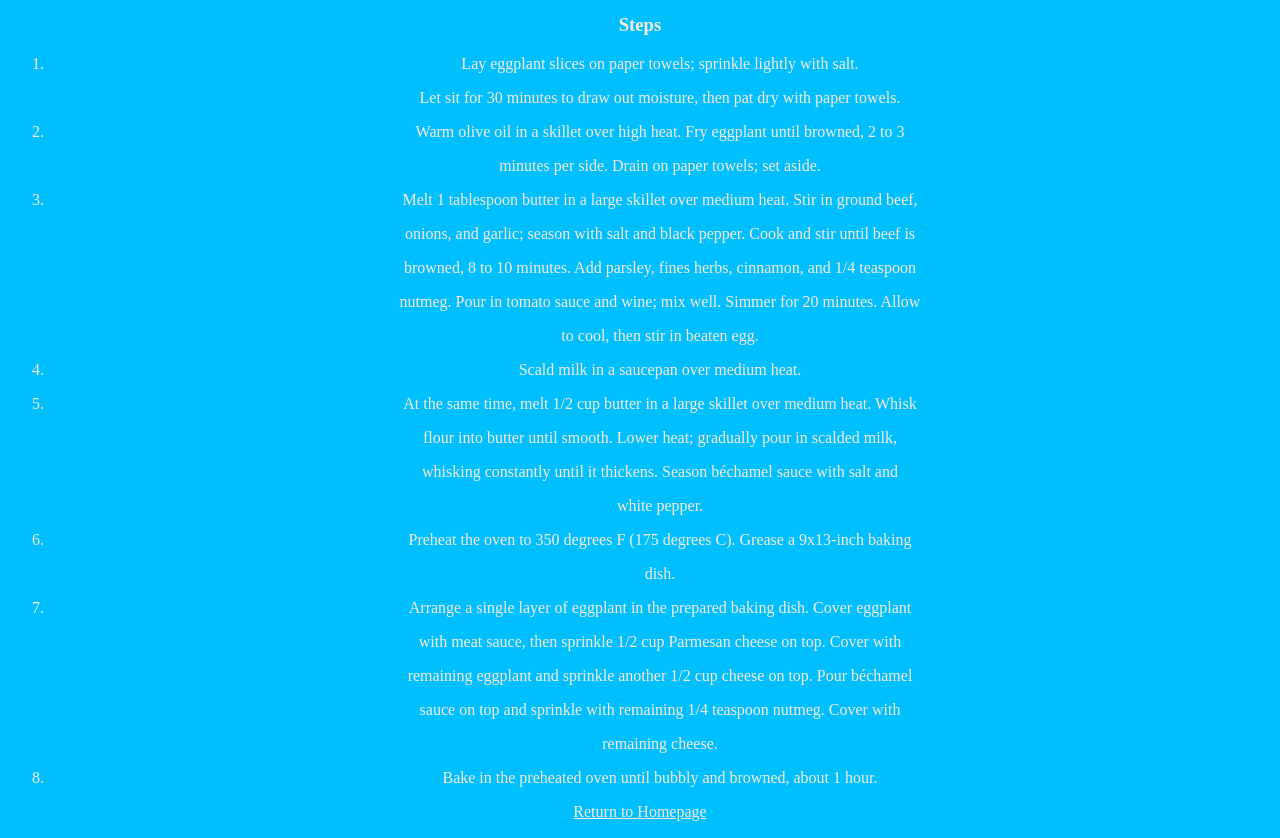
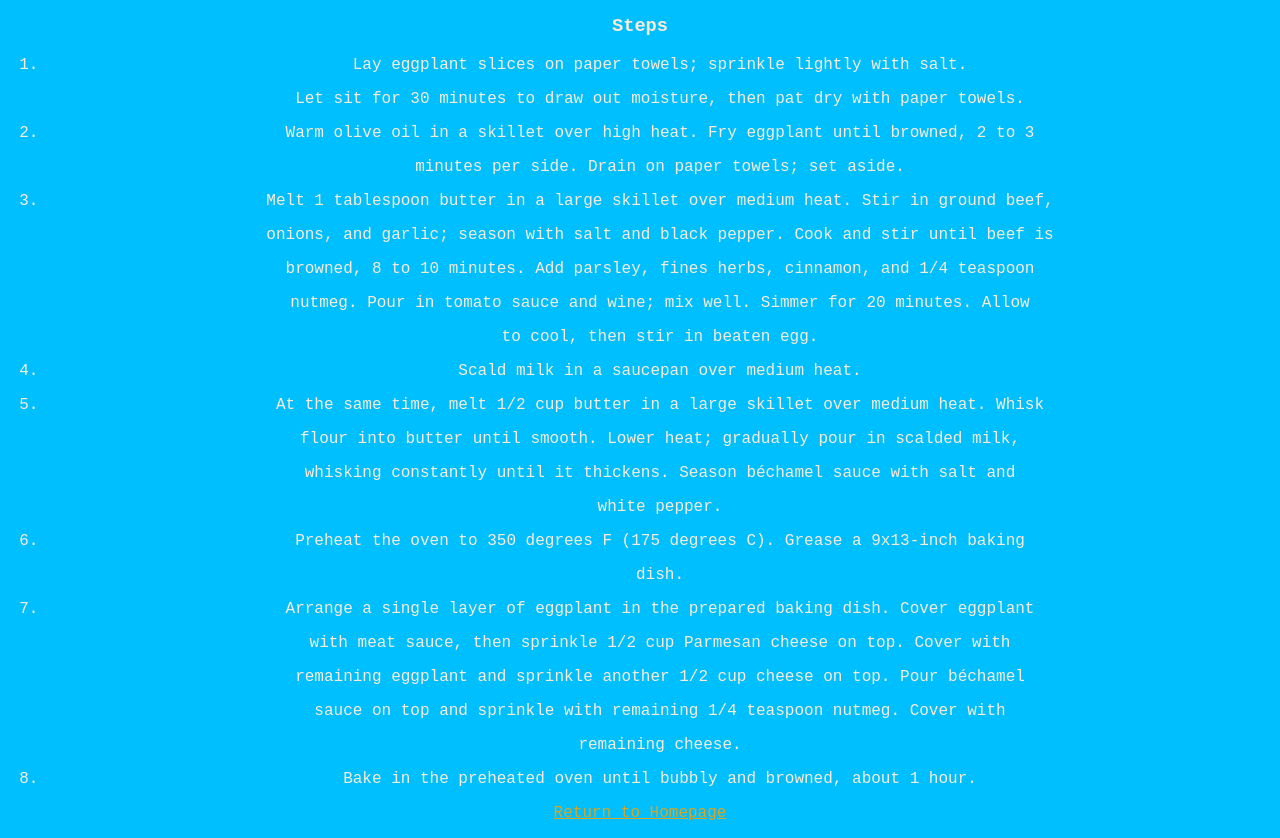
Before and after one commit to Fa3th0n/odin-rcipes-style, a plain HTML site: page recipes/moussaka.html in a window 1280 px wide. Shown: the part 754-1592 px from the top of the page. Drawn offline with Linux system fonts and the light colour scheme.

Commit message:
Edit recipes and style.css exit ls

```diff
--- a/recipes/moussaka.html
+++ b/recipes/moussaka.html
@@ -40,46 +40,47 @@
 <h3>Steps</h3>
 <ol>
     <li>
-        <p>Lay eggplant slices on paper towels; sprinkle lightly with salt.</p>
+        Lay eggplant slices on paper towels; sprinkle lightly with salt.
         <p>Let sit for 30 minutes to draw out moisture, then pat dry with paper towels.</p>
     </li>
     <li>
-        <p>Warm olive oil in a skillet over high heat. Fry eggplant until browned, 2 to 3</p>
+        Warm olive oil in a skillet over high heat. Fry eggplant until browned, 2 to 3
         <p>minutes per side. Drain on paper towels; set aside.</p>
     </li>
     <li>
-        <p>Melt 1 tablespoon butter in a large skillet over medium heat. Stir in ground beef,</p>
+        Melt 1 tablespoon butter in a large skillet over medium heat. Stir in ground beef,
         <p>onions, and garlic; season with salt and black pepper. Cook and stir until beef is </p>
         <p>browned, 8 to 10 minutes. Add parsley, fines herbs, cinnamon, and 1/4 teaspoon</p>
         <p>nutmeg. Pour in tomato sauce and wine; mix well. Simmer for 20 minutes. Allow</p>
         <p>to cool, then stir in beaten egg.</p>
     </li>
     <li>
-        <p>Scald milk in a saucepan over medium heat.</p>
+        Scald milk in a saucepan over medium heat.
+        <p> </p>
     </li>
     <li>
-        <p>At the same time, melt 1/2 cup butter in a large skillet over medium heat. Whisk</p>
+        At the same time, melt 1/2 cup butter in a large skillet over medium heat. Whisk
         <p>flour into butter until smooth. Lower heat; gradually pour in scalded milk,</p>
         <p>whisking constantly until it thickens. Season béchamel sauce with salt and </p>
         <p>white pepper.</p>
     </li>
     <li>
-        <p>Preheat the oven to 350 degrees F (175 degrees C). Grease a 9x13-inch baking</p>
+        Preheat the oven to 350 degrees F (175 degrees C). Grease a 9x13-inch baking
         <p>dish.</p>
     </li>
     <li>
-        <p>Arrange a single layer of eggplant in the prepared baking dish. Cover eggplant </p>
+        Arrange a single layer of eggplant in the prepared baking dish. Cover eggplant
         <p>with meat sauce, then sprinkle 1/2 cup Parmesan cheese on top. Cover with</p>
         <p>remaining eggplant and sprinkle another 1/2 cup cheese on top. Pour béchamel </p>
         <p>sauce on top and sprinkle with remaining 1/4 teaspoon nutmeg. Cover with</p>
         <p>remaining cheese.</p>
     </li>
     <li>
-        <p>Bake in the preheated oven until bubbly and browned, about 1 hour.</p>
+        Bake in the preheated oven until bubbly and browned, about 1 hour.
     </li>
 </ol>
 
-<p><a href="../index.html">Return to Homepage</a></p>
+<p><a class="return" href="../index.html">Return to Homepage</a></p>
 
 </body>
 
--- a/style.css
+++ b/style.css
@@ -3,5 +3,10 @@
 * {
     background-color: deepskyblue;
     color: antiquewhite;
+    font-family: 'Courier New', Courier, monospace, serif, sans-serif;
     text-align: center;
 }
+
+.return {
+    color: goldenrod;
+}
```
Also changed, not shown: recipes/choriatiki.html (+8 -8 lines), recipes/tzatziki.html (+3 -3 lines).
